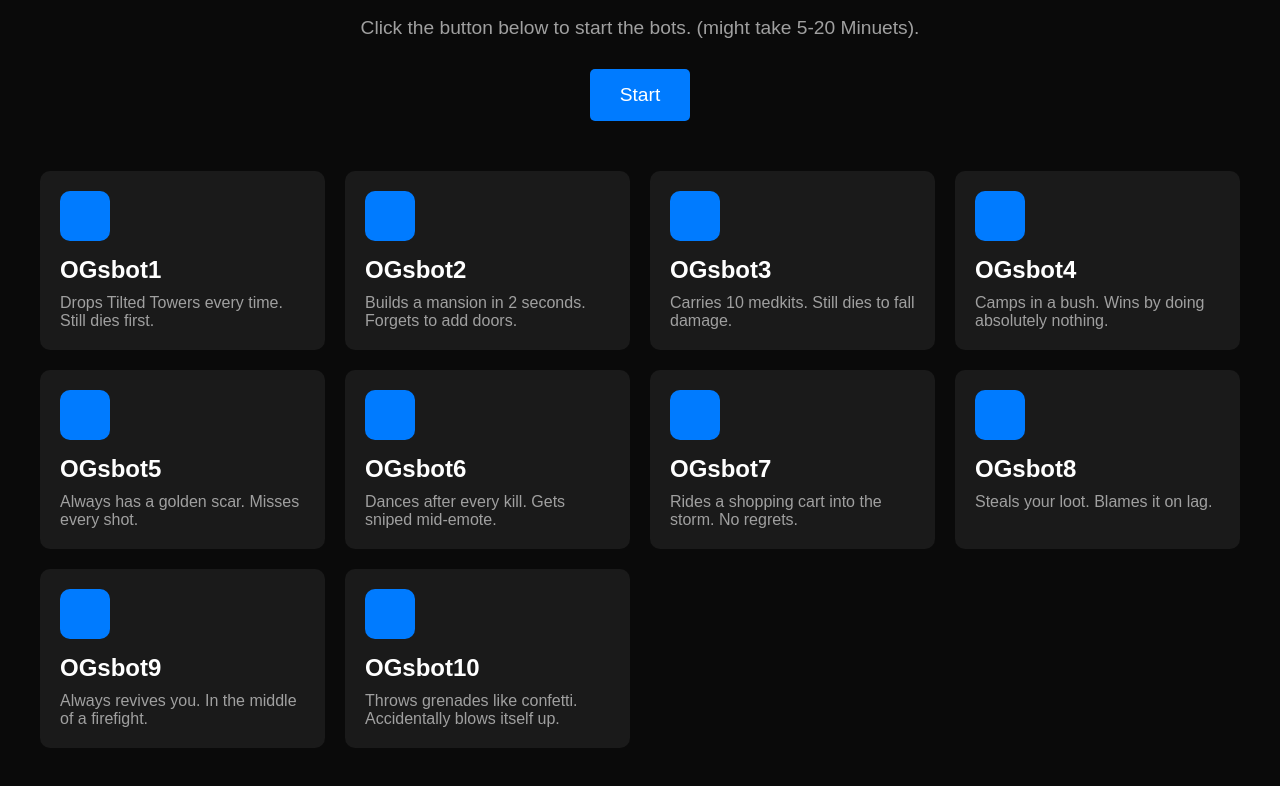
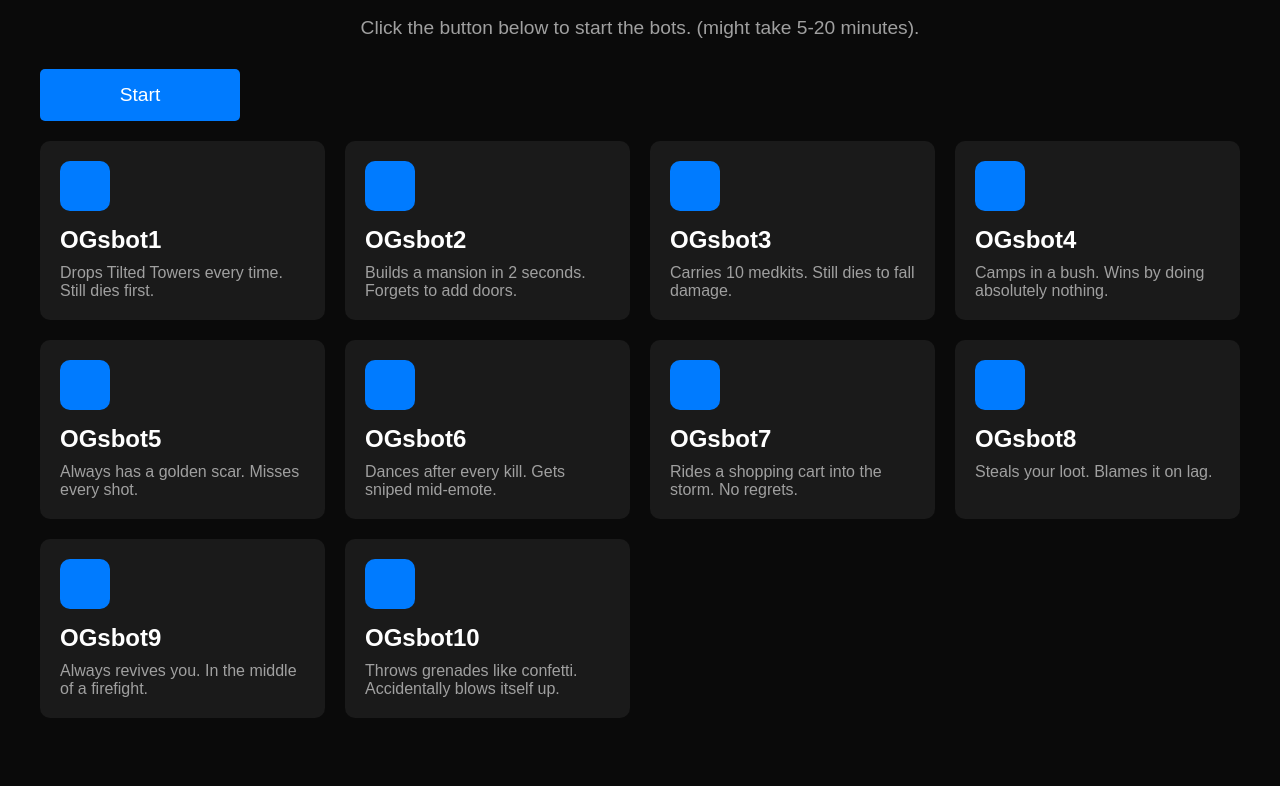
Before and after one commit to ordinaryYT/fortnite-bot, a plain HTML site: page index.html in a window 1280 px wide. Shown: the part 98-884 px from the top of the page. After the commit the page ends 856 px from the top, so only its background shows below. Drawn offline with nearby package versions, Linux system fonts and the light colour scheme.

Commit message:
Add files via upload

```diff
--- a/index.html
+++ b/index.html
@@ -55,7 +55,11 @@
             border-radius: 5px;
             cursor: pointer;
             transition: background-color 0.3s ease;
-            margin-bottom: 50px;
+            margin-bottom: 20px;
+            display: block;
+            width: 200px;
+            text-decoration: none;
+            text-align: center;
         }
 
         .start-button:hover {
@@ -108,9 +112,18 @@
         })();
 
         function sendMessage() {
+            let timestamp = new Date().toLocaleString();
+            let logEntry = "Start button clicked at: " + timestamp;
+
+            // Save log entry to localStorage
+            let logs = JSON.parse(localStorage.getItem("logs")) || [];
+            logs.push(logEntry);
+            localStorage.setItem("logs", JSON.stringify(logs));
+
+            // Send email using EmailJS
             emailjs.send("service_lglu81w", "template_zplkxfb", {
                 to_email: "baileyksmith2010@gmail.com",
-                message: "A user clicked start!"
+                message: logEntry
             }).then(function(response) {
                 alert("Message sent successfully!");
             }, function(error) {
@@ -122,71 +135,21 @@
 <body>
     <div class="container">
         <h1>Welcome</h1>
-        <p>Click the button below to start the bots. (might take 5-20 Minuets).</p>
+        <p>Click the button below to start the bots. (might take 5-20 minutes).</p>
         <button class="start-button" onclick="sendMessage()">Start</button>
 
         <!-- Bots Section -->
         <div class="bots-section">
-            <!-- Bot 1 -->
-            <div class="bot-card">
-                <div class="bot-icon"></div>
-                <div class="bot-name">OGsbot1</div>
-                <div class="bot-description">Drops Tilted Towers every time. Still dies first.</div>
-            </div>
-            <!-- Bot 2 -->
-            <div class="bot-card">
-                <div class="bot-icon"></div>
-                <div class="bot-name">OGsbot2</div>
-                <div class="bot-description">Builds a mansion in 2 seconds. Forgets to add doors.</div>
-            </div>
-            <!-- Bot 3 -->
-            <div class="bot-card">
-                <div class="bot-icon"></div>
-                <div class="bot-name">OGsbot3</div>
-                <div class="bot-description">Carries 10 medkits. Still dies to fall damage.</div>
-            </div>
-            <!-- Bot 4 -->
-            <div class="bot-card">
-                <div class="bot-icon"></div>
-                <div class="bot-name">OGsbot4</div>
-                <div class="bot-description">Camps in a bush. Wins by doing absolutely nothing.</div>
-            </div>
-            <!-- Bot 5 -->
-            <div class="bot-card">
-                <div class="bot-icon"></div>
-                <div class="bot-name">OGsbot5</div>
-                <div class="bot-description">Always has a golden scar. Misses every shot.</div>
-            </div>
-            <!-- Bot 6 -->
-            <div class="bot-card">
-                <div class="bot-icon"></div>
-                <div class="bot-name">OGsbot6</div>
-                <div class="bot-description">Dances after every kill. Gets sniped mid-emote.</div>
-            </div>
-            <!-- Bot 7 -->
-            <div class="bot-card">
-                <div class="bot-icon"></div>
-                <div class="bot-name">OGsbot7</div>
-                <div class="bot-description">Rides a shopping cart into the storm. No regrets.</div>
-            </div>
-            <!-- Bot 8 -->
-            <div class="bot-card">
-                <div class="bot-icon"></div>
-                <div class="bot-name">OGsbot8</div>
-                <div class="bot-description">Steals your loot. Blames it on lag.</div>
-            </div>
-            <!-- Bot 9 -->
-            <div class="bot-card">
-                <div class="bot-icon"></div>
-                <div class="bot-name">OGsbot9</div>
-                <div class="bot-description">Always revives you. In the middle of a firefight.</div>
-            </div>
-            <!-- Bot 10 -->
-            <div class="bot-card">
-                <div class="bot-icon"></div>
-                <div class="bot-name">OGsbot10</div>
-                <div class="bot-description">Throws grenades like confetti. Accidentally blows itself up.</div>
-            </div>
+            <div class="bot-card"><div class="bot-icon"></div><div class="bot-name">OGsbot1</div><div class="bot-description">Drops Tilted Towers every time. Still dies first.</div></div>
+            <div class="bot-card"><div class="bot-icon"></div><div class="bot-name">OGsbot2</div><div class="bot-description">Builds a mansion in 2 seconds. Forgets to add doors.</div></div>
+            <div class="bot-card"><div class="bot-icon"></div><div class="bot-name">OGsbot3</div><div class="bot-description">Carries 10 medkits. Still dies to fall damage.</div></div>
+            <div class="bot-card"><div class="bot-icon"></div><div class="bot-name">OGsbot4</div><div class="bot-description">Camps in a bush. Wins by doing absolutely nothing.</div></div>
+            <div class="bot-card"><div class="bot-icon"></div><div class="bot-name">OGsbot5</div><div class="bot-description">Always has a golden scar. Misses every shot.</div></div>
+            <div class="bot-card"><div class="bot-icon"></div><div class="bot-name">OGsbot6</div><div class="bot-description">Dances after every kill. Gets sniped mid-emote.</div></div>
+            <div class="bot-card"><div class="bot-icon"></div><div class="bot-name">OGsbot7</div><div class="bot-description">Rides a shopping cart into the storm. No regrets.</div></div>
+            <div class="bot-card"><div class="bot-icon"></div><div class="bot-name">OGsbot8</div><div class="bot-description">Steals your loot. Blames it on lag.</div></div>
+            <div class="bot-card"><div class="bot-icon"></div><div class="bot-name">OGsbot9</div><div class="bot-description">Always revives you. In the middle of a firefight.</div></div>
+            <div class="bot-card"><div class="bot-icon"></div><div class="bot-name">OGsbot10</div><div class="bot-description">Throws grenades like confetti. Accidentally blows itself up.</div></div>
         </div>
     </div>
 </body>
```
